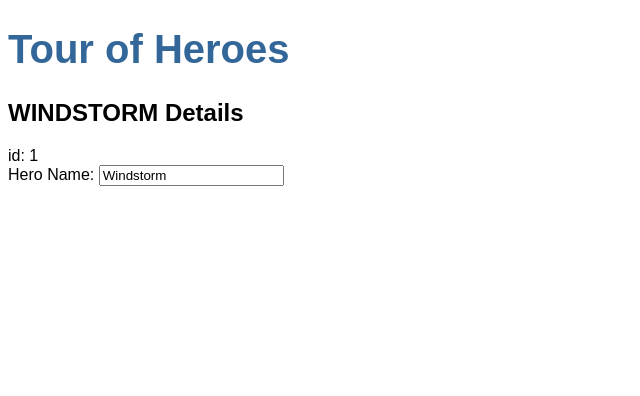
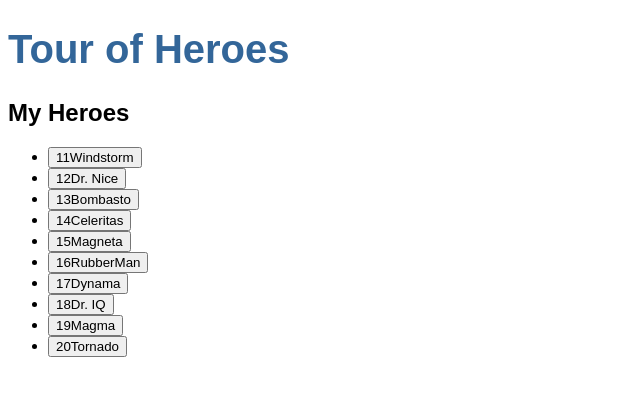
Before and after one commit to SaneManiacMG/angular-tour-of-heros, an Angular app: page / in a window 1280 px wide. Shown: the top 396 px of the page, without its empty margins (0-640 px from the left). Built offline with nearby package versions, Linux system fonts and the light colour scheme.

Commit message:
Created Mock list of heroes Used ngFor directive to cycle through list

```diff
--- a/src/app/component/heroes/heroes.component.html
+++ b/src/app/component/heroes/heroes.component.html
@@ -1,6 +1,9 @@
-<h2>{{hero.name | uppercase }} Details</h2>
-<div><span>id: </span>{{ hero.id }}</div>
-<div>
-    <label for="name">Hero Name: </label>
-    <input id="name" [(ngModel)]="hero.name" placeholder="name">
-</div>
+<h2>My Heroes</h2>
+<ul>
+    <li *ngFor="let hero of heroes">
+        <button type="button">
+            <span class="badge">{{hero.id}}</span>
+            <span class="name">{{hero.name}}</span>
+        </button>
+    </li>
+</ul>
--- a/src/app/component/heroes/heroes.component.ts
+++ b/src/app/component/heroes/heroes.component.ts
@@ -1,5 +1,6 @@
 import { Component } from '@angular/core';
 import { Hero } from 'src/app/model/hero';
+import { HEROES } from 'src/app/model/mock-heroes';
 
 @Component({
   selector: 'app-heroes',
@@ -7,8 +8,5 @@ import { Hero } from 'src/app/model/hero';
   styleUrls: ['./heroes.component.css']
 })
 export class HeroesComponent {
-  hero: Hero = {
-    id: 1,
-    name: 'Windstorm'
-  };
+  heroes = HEROES;
 }
--- /dev/null
+++ b/src/app/model/mock-heroes.ts
@@ -0,0 +1,14 @@
+import { Hero } from './hero';
+
+export const HEROES: Hero[] = [
+    { id: 11, name: 'Windstorm' },
+    { id: 12, name: 'Dr. Nice' },
+    { id: 13, name: 'Bombasto' },
+    { id: 14, name: 'Celeritas' },
+    { id: 15, name: 'Magneta' },
+    { id: 16, name: 'RubberMan' },
+    { id: 17, name: 'Dynama' },
+    { id: 18, name: 'Dr. IQ' },
+    { id: 19, name: 'Magma' },
+    { id: 20, name: 'Tornado' }
+]
```
